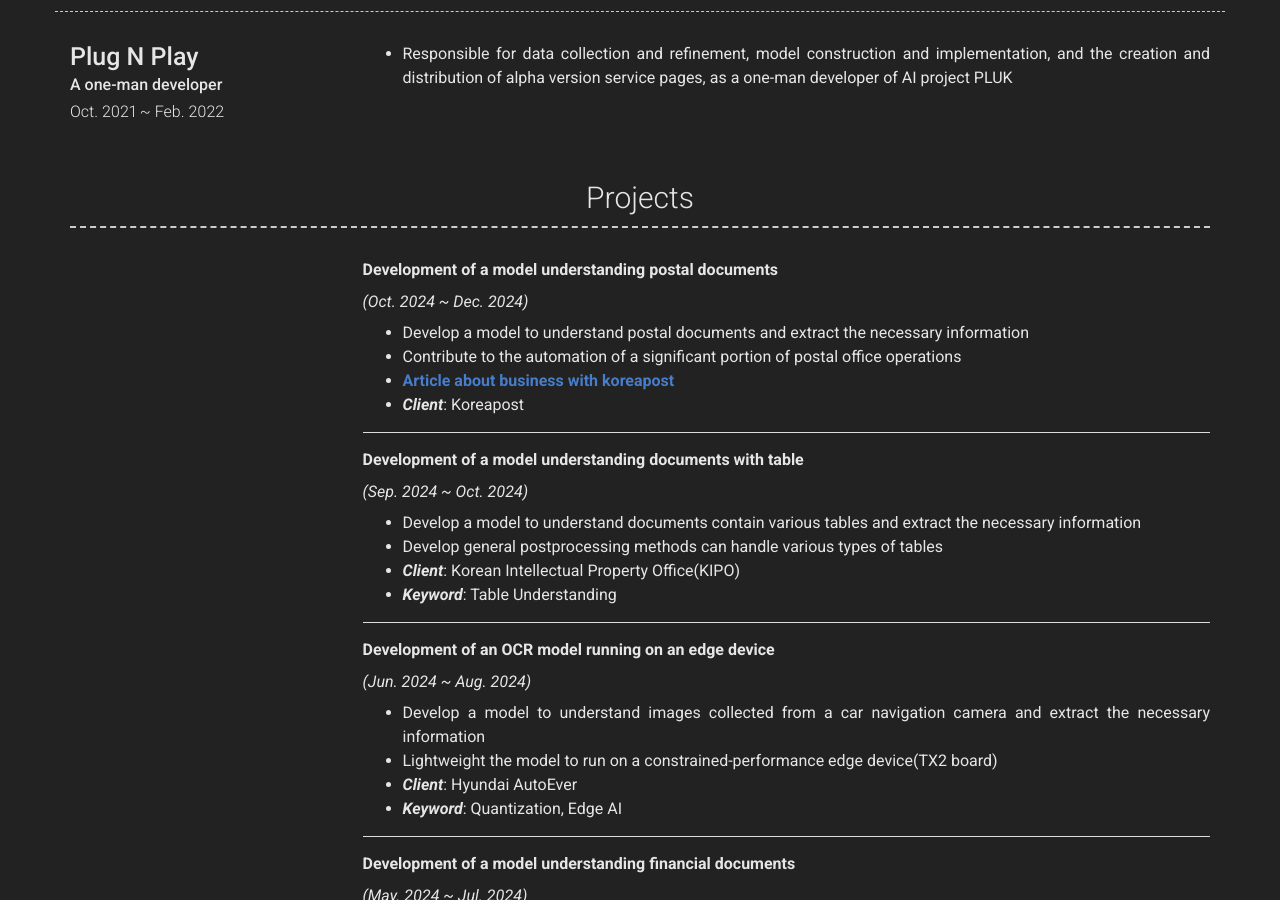
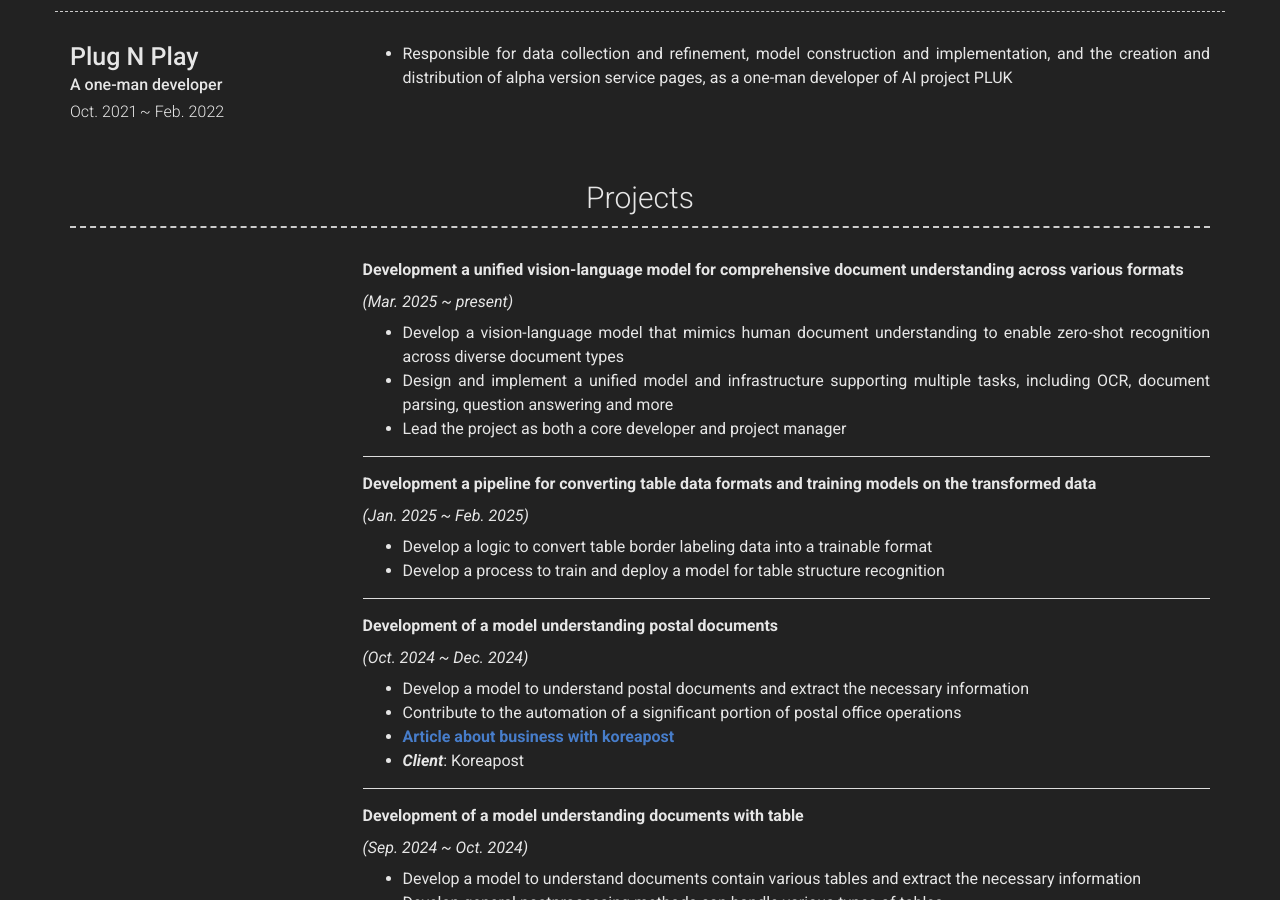
Before and after one commit to Kevin-JisuKim/Kevin-JisuKim.github.io, a Jekyll site: the page built from index.md, in a window 1280 px wide and 900 px high, scrolled down 1195 px. Built offline with Jekyll 4.4.1, drawn with Linux system fonts in a browser that asks for light colours; nearby versions of some CDN libraries.

Commit message:
feat: update career

```diff
--- a/_config.yml
+++ b/_config.yml
@@ -114,6 +114,25 @@ content:
         title: Lomin
         caption: Oct. 2023 ~ present
         description: | # this will include new lines to allow paragraphs
+          **Development a unified vision-language model for comprehensive document understanding across various formats**
+
+          *(Mar. 2025 ~ present)*
+
+          - Develop a vision-language model that mimics human document understanding to enable zero-shot recognition across diverse document types
+          - Design and implement a unified model and infrastructure supporting multiple tasks, including OCR, document parsing, question answering and more
+          - Lead the project as both a core developer and project manager
+
+          ---
+
+          **Development a pipeline for converting table data formats and training models on the transformed data**
+
+          *(Jan. 2025 ~ Feb. 2025)*
+
+          - Develop a logic to convert table border labeling data into a trainable format
+          - Develop a process to train and deploy a model for table structure recognition
+
+          ---
+
           **Development of a model understanding postal documents**
 
           *(Oct. 2024 ~ Dec. 2024)*
```
